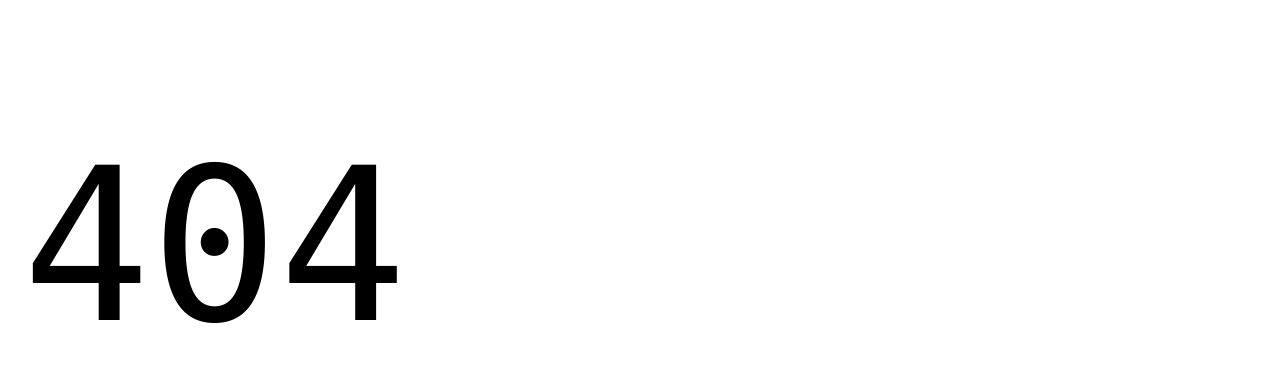
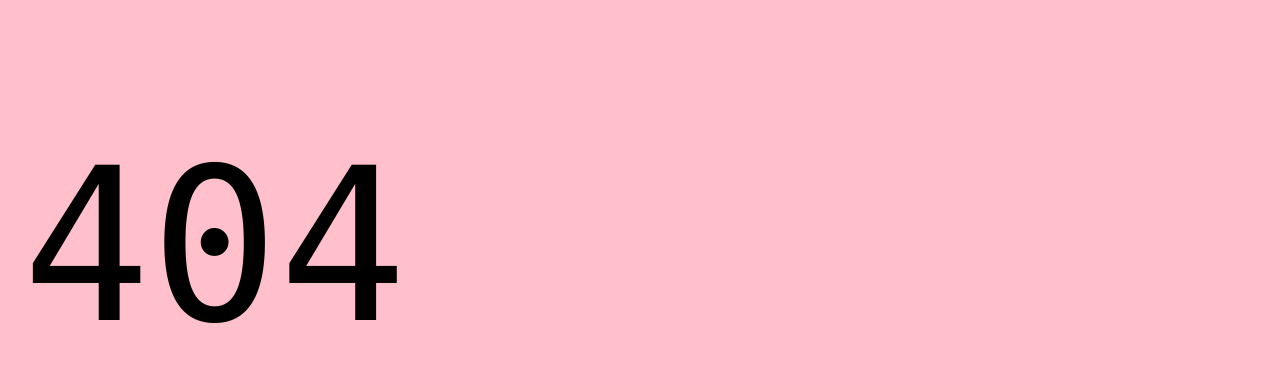
Before and after one commit to amit-jain/helix-project-tutorial, a website with bundled scripts: page 404.html in a window 1280 px wide. Shown: the part 62-447 px from the top of the page. Built offline with nearby package versions, Linux system fonts and the light colour scheme; files whose address does not match are found by name.

Commit message:
following tutorial style changes

```diff
--- a/blocks/columns/columns.css
+++ b/blocks/columns/columns.css
@@ -5,6 +5,7 @@
 
 .columns img {
     width: 100%;
+    border-radius: 15px;
 }
 
 @media (min-width: 900px) {
--- a/styles/styles.css
+++ b/styles/styles.css
@@ -14,7 +14,7 @@
   /* colors */
   --link-color: #035fe6;
   --link-hover-color: #136ff6;
-  --background-color: #fff;
+  --background-color: pink;
   --overlay-background-color: #eee;
   --highlight-background-color: #ccc;
   --text-color: #000;
```
